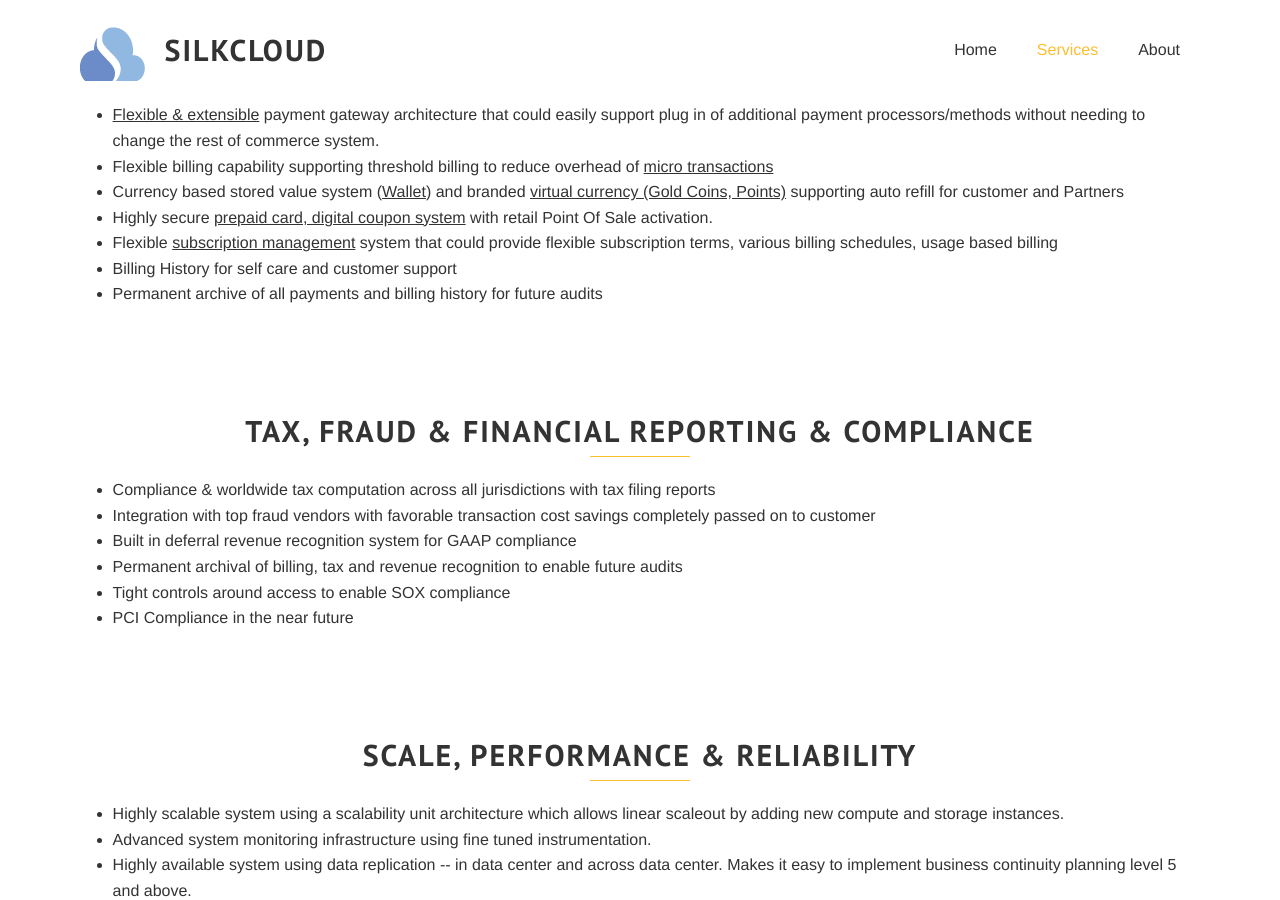
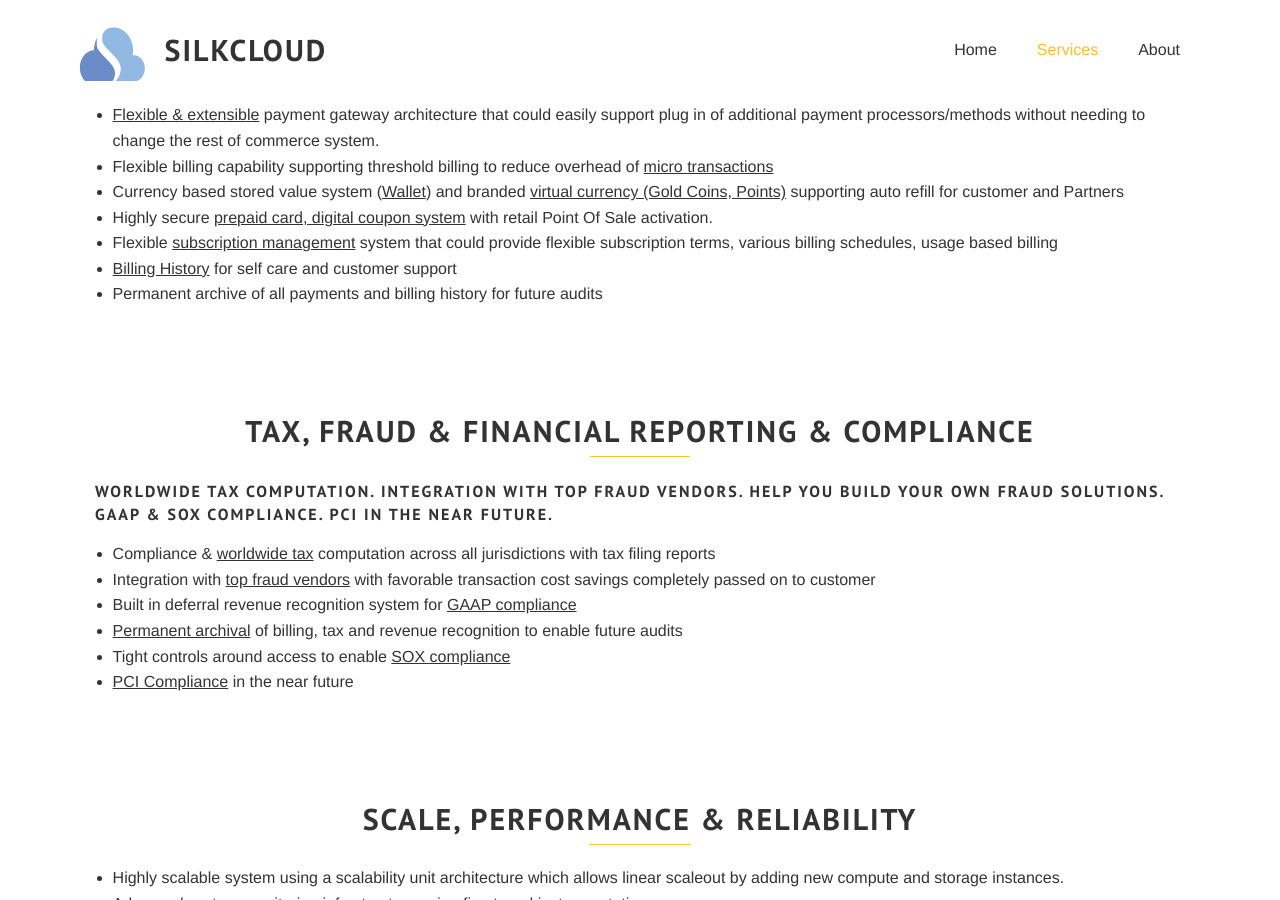
Before and after one commit to jrgallelli/jrgallelli.github.io, a Jekyll site: the page built from services.html, in a window 1280 px wide and 900 px high, scrolled down 3168 px. Built offline with Jekyll 4.4.1, drawn with Linux system fonts in a browser that asks for light colours; some web fonts are replaced; Markdown is read by kramdown in place of the engine named in the settings.

Commit message:
Update services.html

```diff
--- a/services.html
+++ b/services.html
@@ -142,7 +142,7 @@ section_id: services
 <li>Currency based stored value system (<u>Wallet</u>) and branded <u>virtual currency (Gold Coins, Points)</u> supporting auto refill for customer and Partners</li>
 <li>Highly secure <u>prepaid card, digital coupon system</u> with retail Point Of Sale activation.</li>
 <li>Flexible <u>subscription management</u> system that could provide flexible subscription terms, various billing schedules, usage based billing</li>
-<li>Billing History for self care and customer support</li>
+<li><u>Billing History</u> for self care and customer support</li>
 <li>Permanent archive of all payments and billing history for future audits</li>
 </ul>
 
@@ -162,14 +162,14 @@ section_id: services
   <div class='spacing'></div>
   <div class='row'>
     <div class='medium-12 large-12 columns'>
-
+<H4>Worldwide tax computation. Integration with top fraud vendors. Help you build your own fraud solutions. GAAP & SOX compliance. PCI in the near future. </H4>
 <ul>
-<li>Compliance & worldwide tax computation across all jurisdictions  with tax filing reports</li>
-<li>Integration with top fraud vendors with favorable transaction cost savings completely passed on to customer</li>
-<li>Built in deferral revenue recognition system for GAAP compliance</li>
-<li>Permanent archival of billing, tax and revenue recognition to enable future audits</li>
-<li>Tight controls around access to enable SOX compliance</li>
-<li>PCI Compliance in the near future</li>
+<li>Compliance & <u>worldwide tax</u> computation across all jurisdictions  with tax filing reports</li>
+<li>Integration with <u>top fraud vendors</u> with favorable transaction cost savings completely passed on to customer</li>
+<li>Built in deferral revenue recognition system for <u>GAAP compliance</u></li>
+<li><u>Permanent archival</u> of billing, tax and revenue recognition to enable future audits</li>
+<li>Tight controls around access to enable <u>SOX compliance</u></li>
+<li><u>PCI Compliance</u> in the near future</li>
 </ul>
 
     </div>
```
